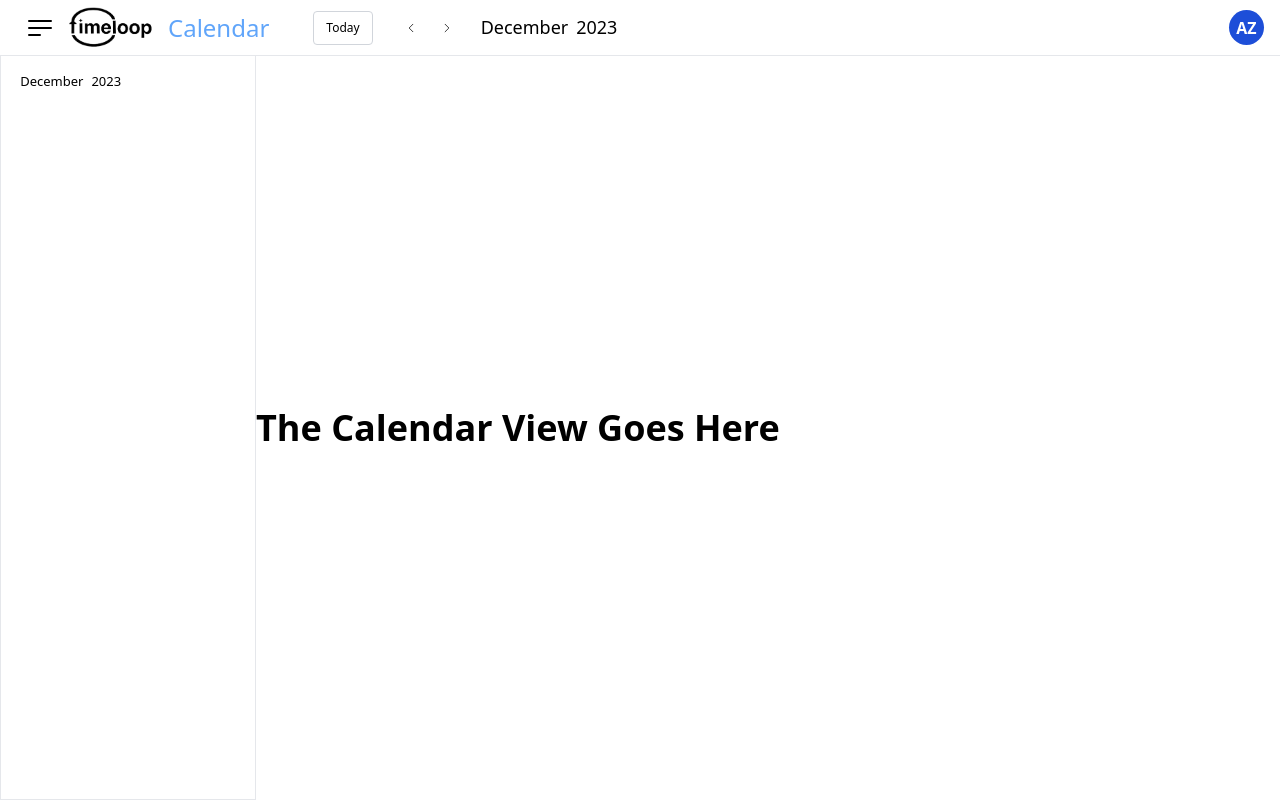
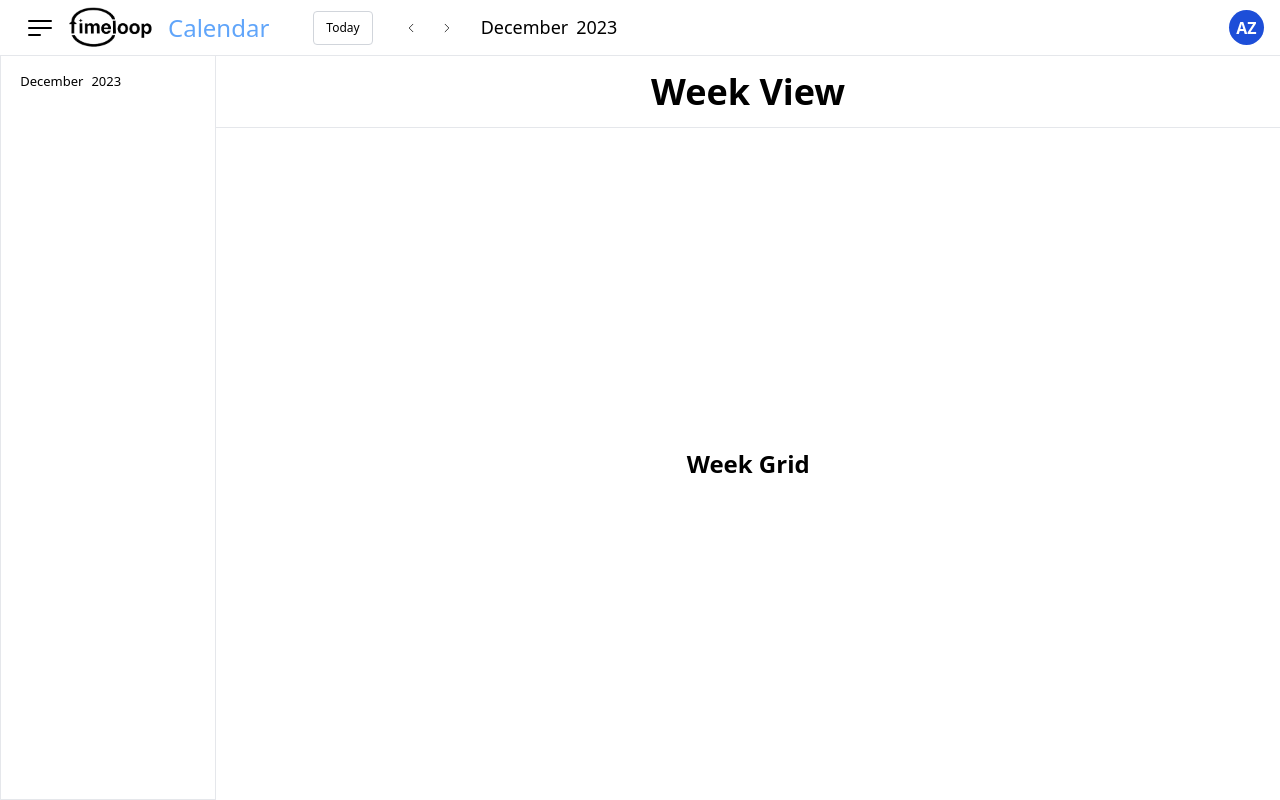
Before and after one commit to jpxoi/timeloop-frontend, a React (Vite) app: page / in a window 1280 px wide. Built offline with nearby package versions, Linux system fonts and the light colour scheme.

Commit message:
Add WeekView component to App.jsx

```diff
--- a/src/Components/Pages/App.jsx
+++ b/src/Components/Pages/App.jsx
@@ -1,6 +1,7 @@
 import React from "react";
 import Navbar from "../Organisms/NavBar";
 import Sidebar from "../Organisms/Sidebar";
+import WeekView from "../Templates/WeekView";
 
 function App() {
   return (
@@ -11,8 +12,8 @@ function App() {
 
       <div className="flex flex-row h-[94vh]">
         <Sidebar />
-        <section className="flex justify-center items-center">
-          <h1 className="text-4xl font-bold">The Calendar View Goes Here</h1>
+        <section className="flex justify-center w-full">
+          <WeekView />
         </section>
       </div>
     </div>
--- /dev/null
+++ b/src/Components/Templates/WeekView.jsx
@@ -0,0 +1,16 @@
+import React from "react";
+
+function WeekView() {
+  return (
+    <div className="flex flex-col w-full">
+      <div className="flex justify-center items-center h-20 w-full border-b">
+        <h1 className="text-4xl font-bold">Week View</h1>
+      </div>
+      <div className="flex flex-col justify-center items-center h-full w-full overflow-y-scroll">
+        <h1 className="text-2xl font-bold">Week Grid</h1>
+      </div>
+    </div>
+  );
+}
+
+export default WeekView;
```
